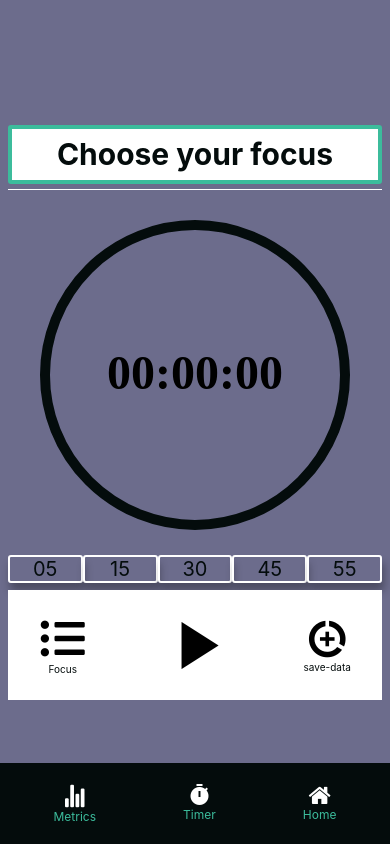
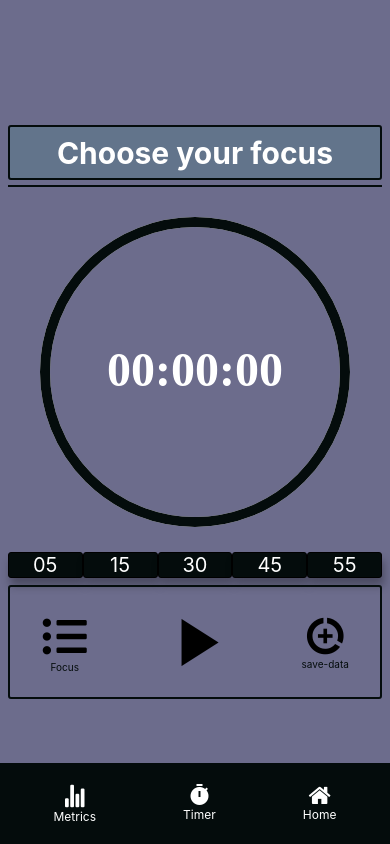
Before and after one commit to Lenindelrionicaragua/HabitTrackerAppFront, a React Native app: screen /StopwatchScreen in a window 390 px wide. Built offline with nearby package versions, Linux system fonts and the light colour scheme; what expo-web-browser would draw is missing.

Commit message:
change the timeButton color, to black and seaGreen when they are active, remove the border color

```diff
--- a/component/Banner/BannerStyles.js
+++ b/component/Banner/BannerStyles.js
@@ -2,7 +2,7 @@ import styled from "styled-components/native";
 import { View, Text, TouchableOpacity } from "react-native";
 import { Colors } from "../../styles/AppStyles";
 
-const { black, seaGreen } = Colors;
+const { black, seaGreen, white } = Colors;
 
 export const BannerContainer = styled(View)`
   position: absolute;
@@ -27,6 +27,6 @@ export const Button = styled(TouchableOpacity)`
 `;
 
 export const ButtonText = styled(Text)`
-  color: ${seaGreen};
+  color: ${white};
   font-size: 12px;
 `;
--- a/screens/StopwatchScreen/StopwatchScreen.js
+++ b/screens/StopwatchScreen/StopwatchScreen.js
@@ -17,7 +17,8 @@ import {
   ButtonText
 } from "./StopwatchScreenStyles";
 
-const { black, orange, grey } = Colors;
+const { black, white, infoWhite, lightPink, darkGrey, seaGreen, skyBlue } =
+  Colors;
 const MAX_TIME_HOURS = 99; // max time in hours
 const MAX_TIME_SECONDS = MAX_TIME_HOURS * 3600; // convert max time to seconds
 
@@ -206,7 +207,7 @@ const StopwatchScreen = () => {
             cx="180"
             cy="180"
             r="150"
-            stroke={orange}
+            stroke={white}
             strokeWidth="10"
             fill="none"
           />
@@ -227,7 +228,7 @@ const StopwatchScreen = () => {
             dy=".3em"
             fontSize="48"
             fontWeight="bold"
-            fill={grey}
+            fill={infoWhite}
           >
             {formatTime(currentTime)}
           </SvgText>
@@ -236,7 +237,7 @@ const StopwatchScreen = () => {
             y="230"
             textAnchor="middle"
             fontSize="24"
-            fill={orange}
+            fill={white}
           >
             {infoText}
           </SvgText>
@@ -248,7 +249,9 @@ const StopwatchScreen = () => {
             handleTimeSelection(5 * 60);
             handleButtonPress(1);
           }}
-          style={{ backgroundColor: activeButtons[1] ? orange : "transparent" }}
+          style={{
+            backgroundColor: activeButtons[1] ? seaGreen : black
+          }}
         >
           <ButtonTimeText>05</ButtonTimeText>
         </TimeButton>
@@ -257,7 +260,9 @@ const StopwatchScreen = () => {
             handleTimeSelection(15 * 60);
             handleButtonPress(2);
           }}
-          style={{ backgroundColor: activeButtons[2] ? orange : "transparent" }}
+          style={{
+            backgroundColor: activeButtons[2] ? seaGreen : black
+          }}
         >
           <ButtonTimeText>15</ButtonTimeText>
         </TimeButton>
@@ -266,7 +271,9 @@ const StopwatchScreen = () => {
             handleTimeSelection(30 * 60);
             handleButtonPress(3);
           }}
-          style={{ backgroundColor: activeButtons[3] ? orange : "transparent" }}
+          style={{
+            backgroundColor: activeButtons[3] ? seaGreen : black
+          }}
         >
           <ButtonTimeText>30</ButtonTimeText>
         </TimeButton>
@@ -275,7 +282,9 @@ const StopwatchScreen = () => {
             handleTimeSelection(45 * 60);
             handleButtonPress(4);
           }}
-          style={{ backgroundColor: activeButtons[4] ? orange : "transparent" }}
+          style={{
+            backgroundColor: activeButtons[4] ? seaGreen : black
+          }}
         >
           <ButtonTimeText>45</ButtonTimeText>
         </TimeButton>
@@ -284,7 +293,9 @@ const StopwatchScreen = () => {
             handleTimeSelection(55 * 60);
             handleButtonPress(5);
           }}
-          style={{ backgroundColor: activeButtons[5] ? orange : "transparent" }}
+          style={{
+            backgroundColor: activeButtons[5] ? seaGreen : black
+          }}
         >
           <ButtonTimeText>55</ButtonTimeText>
         </TimeButton>
--- a/screens/StopwatchScreen/StopwatchScreenStyles.js
+++ b/screens/StopwatchScreen/StopwatchScreenStyles.js
@@ -34,21 +34,21 @@ export const FocusTitle = styled(Text)`
   font-size: 30px;
   text-align: center;
   font-weight: bold;
-  background-color: ${white};
-  color: ${black};
+  background-color: ${lightGreen};
+  color: ${white};
   align-items: center;
   justify-items: center;
-  border-width: 4px;
+  border-width: 2px;
   border-radius: 3px;
-  border-color: ${red};
+  border-color: ${black};
   padding: 2%;
   width: 100%;
 `;
 
 export const Line = styled(View)`
-  height: 1px;
+  height: 2px;
   width: 100%;
-  background-color: ${white};
+  background-color: ${black};
   margin-vertical: 5px;
   padding-vertical: 0px;
 `;
@@ -69,15 +69,14 @@ export const TimeButton = styled(Pressable)`
   justify-content: center;
   color: ${white};
   margin: 0px;
-  border-width: 2px;
+  border-width: 0.5px;
   border-radius: 3px;
-  border-color: ${white};
+
   box-shadow: 2px 8px 8px rgba(0, 0, 0, 0.3);
-  background-color: ${({ active }) => (active ? white : "transparent")};
 `;
 
 export const ButtonTimeText = styled(Text)`
-  color: ${black};
+  color: ${white};
   font-size: 20px;
 `;
 
@@ -117,7 +116,10 @@ export const RowContainer = styled(View)`
   margin-top: ${marginTop};
   padding: 5px;
   width: 100%;
-  background-color: ${white};
+  background-color: ${lightPink};
+  border-width: 2px;
+  border-radius: 3px;
+  border-color: ${black};
 `;
 
 export const StyledStartButton = styled(Pressable)`
```
